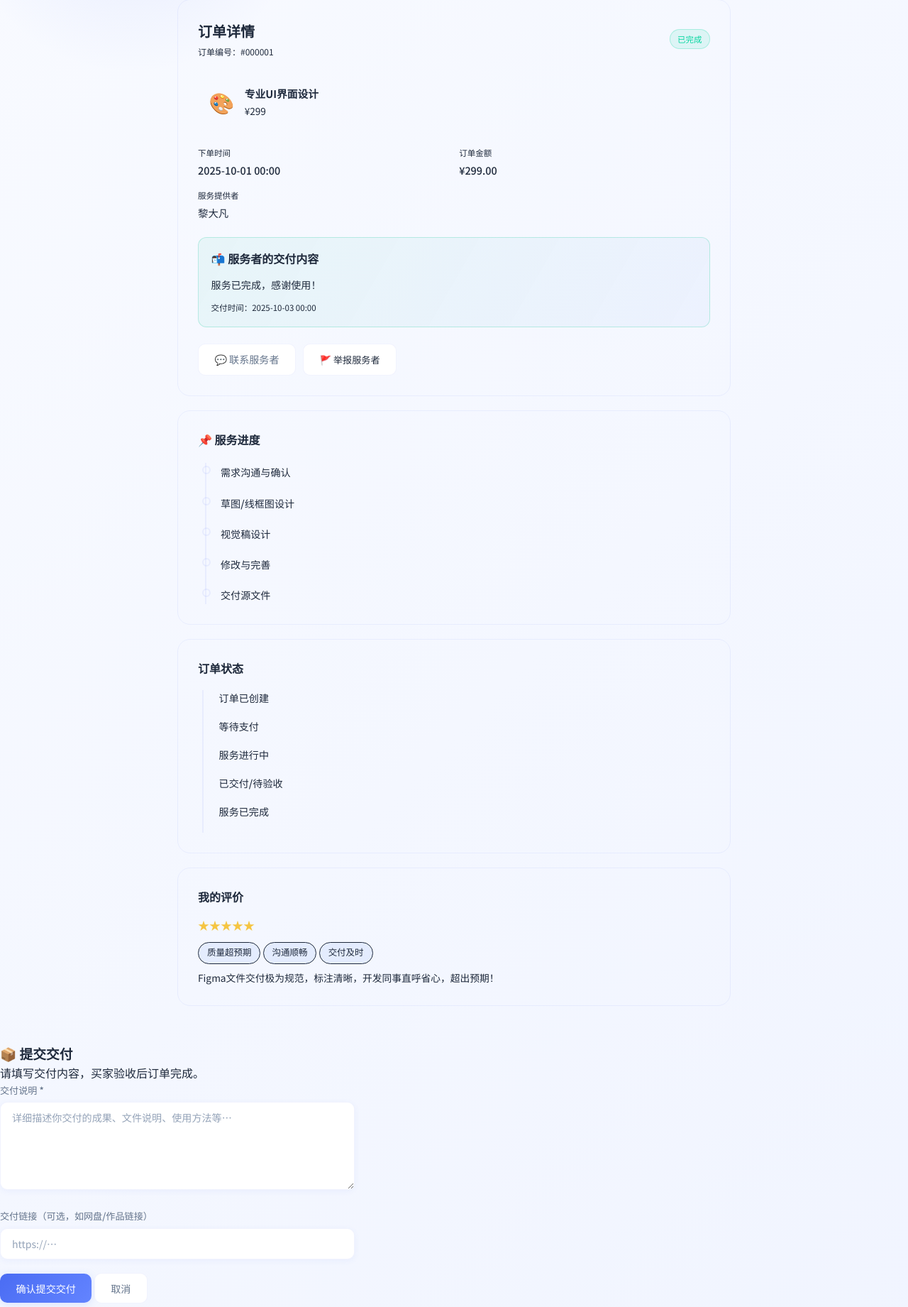
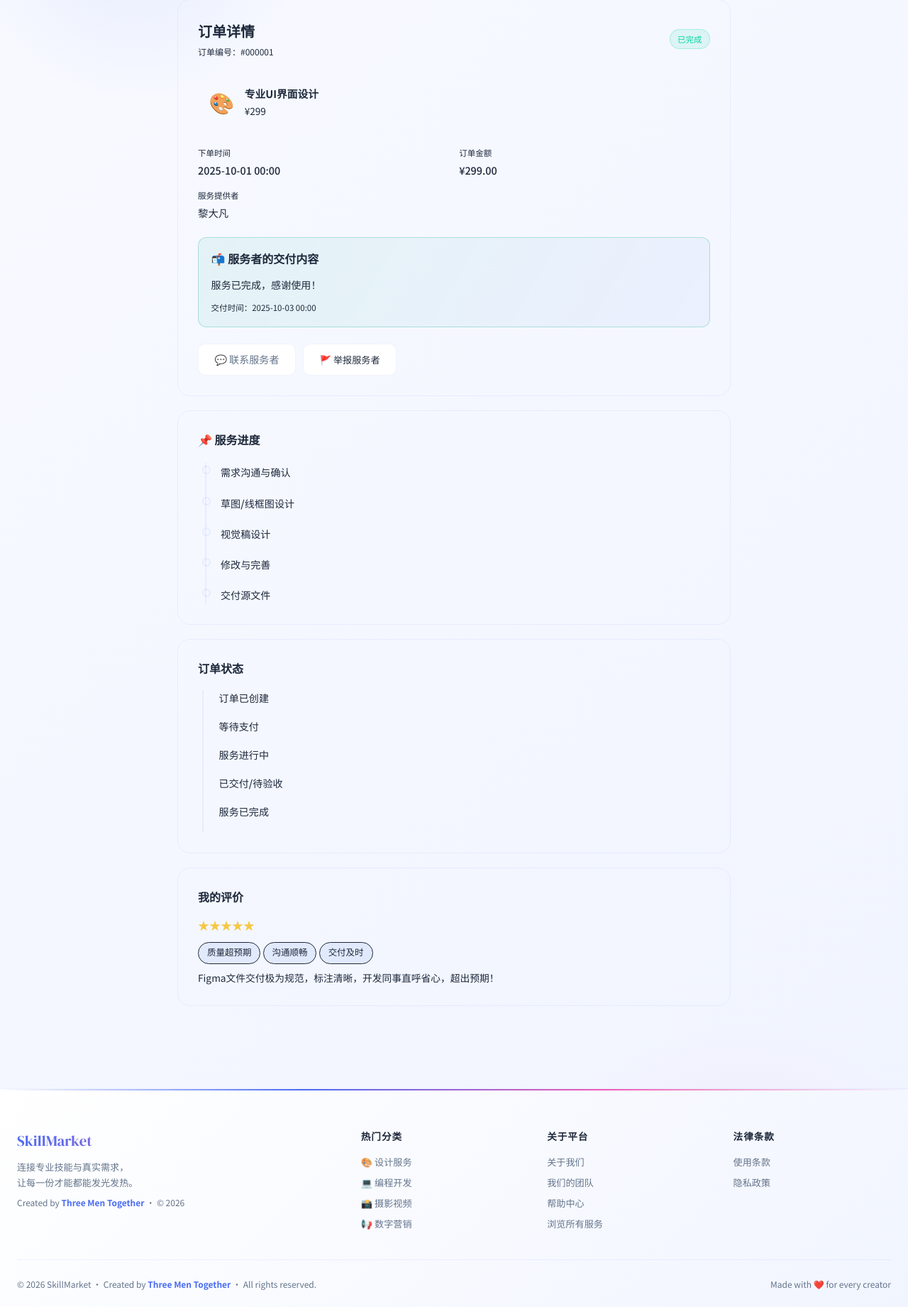
Before and after one commit to SKILLMARKET-MAKER/Skill-Market-ProMax, a Flask app: page /order/1 in a window 1280 px wide; the page is wider, and only the part inside the window is pictured. Shown: the part 157-1998 px from the top of that part at 71% size. After the commit the page ends 1974 px from the top of that part, so only its background shows below. Run offline with Flask 3, Linux system fonts and the light colour scheme; a user stored in the database is signed in.

Commit message:
Update order_detail.html

```diff
--- a/templates/order_detail.html
+++ b/templates/order_detail.html
@@ -11,9 +11,9 @@
 .ocard{background:var(--card);border:1px solid var(--border);border-radius:var(--r-lg);padding:1.75rem;margin-bottom:1.25rem}
 .oh{display:flex;align-items:center;justify-content:space-between;margin-bottom:1.4rem;flex-wrap:wrap;gap:.75rem}
 .oid{font-size:.75rem;color:var(--text3);margin-top:.2rem}
-.sref{display:flex;align-items:center;gap:.9rem;padding:.9rem;background:var(--bg3);border-radius:10px;margin-bottom:1.4rem;transition:.2s;border:1px solid transparent}
-.sref:hover{border-color:rgba(91,141,239,.25)}
-.sref-ic{font-size:1.8rem}.sref-t{font-weight:600;font-size:.92rem}.sref-p{color:var(--B);font-size:.85rem;margin-top:.2rem}
+.sref{display:flex;align-items:center;gap:.9rem;padding:.9rem;background:var(--bg2);border-radius:10px;margin-bottom:1.4rem;transition:.2s;border:1px solid transparent;text-decoration:none}
+.sref:hover{border-color:rgba(74,120,229,.25)}
+.sref-ic{font-size:1.8rem}.sref-t{font-weight:600;font-size:.92rem;color:var(--text)}.sref-p{color:var(--B);font-size:.85rem;margin-top:.2rem}
 .ig{display:grid;grid-template-columns:1fr 1fr;gap:.9rem;margin-bottom:1.4rem}
 .ii .il{font-size:.72rem;color:var(--text3);margin-bottom:.25rem}.ii .iv{font-size:.9rem;font-weight:500}
 .acts{display:flex;gap:.65rem;flex-wrap:wrap}
@@ -22,26 +22,38 @@
 .step-row{position:relative;padding-bottom:1.1rem}
 .step-row:last-child{padding-bottom:0}
 .step-dot{position:absolute;left:-1.65rem;top:4px;width:12px;height:12px;border-radius:50%;background:var(--bg3);border:2px solid var(--border);transition:.3s}
-.step-row.done .step-dot{background:var(--C);border-color:var(--C);box-shadow:0 0 0 3px rgba(62,207,170,.2)}
-.step-row.active .step-dot{background:var(--A);border-color:var(--A);box-shadow:0 0 0 4px rgba(91,141,239,.22)}
+.step-row.done .step-dot{background:var(--C);border-color:var(--C);box-shadow:0 0 0 3px rgba(24,180,142,.2)}
+.step-row.active .step-dot{background:var(--A);border-color:var(--A);box-shadow:0 0 0 4px rgba(74,120,229,.22)}
 .step-name{font-size:.88rem;font-weight:500}.step-tag{font-size:.7rem;margin-left:.5rem;padding:.1rem .4rem;border-radius:20px}
 .star-row{display:flex;gap:.35rem;margin-bottom:.9rem}
 .sb{font-size:1.45rem;cursor:pointer;color:var(--border);transition:.15s}.sb.on{color:#f5c542}
-.rev-form{background:var(--bg3);border-radius:12px;padding:1.1rem}
+.rev-form{background:var(--bg2);border-radius:12px;padding:1.1rem}
 .tag-chip{display:inline-flex;align-items:center;gap:.3rem;padding:.3rem .75rem;border-radius:20px;font-size:.78rem;cursor:pointer;border:1px solid var(--border);color:var(--text2);transition:.2s;margin:.2rem .2rem 0 0}
-.tag-chip.on{border-color:var(--A);color:var(--A);background:rgba(91,141,239,.1)}
+.tag-chip.on{border-color:var(--A);color:var(--A);background:rgba(74,120,229,.1)}
 /* 交付物卡片 */
-.deliver-card{background:linear-gradient(120deg,rgba(62,207,170,.08),rgba(91,141,239,.05));border:1px solid rgba(62,207,170,.3);border-radius:12px;padding:1.1rem;margin-bottom:1.4rem}
+.deliver-card{background:linear-gradient(120deg,rgba(24,180,142,.08),rgba(74,120,229,.05));border:1px solid rgba(24,180,142,.3);border-radius:12px;padding:1.1rem;margin-bottom:1.4rem}
 .deliver-card .dc-hd{display:flex;align-items:center;gap:.5rem;font-weight:600;margin-bottom:.75rem;color:var(--C)}
 .deliver-card .dc-note{font-size:.88rem;color:var(--text2);line-height:1.7;white-space:pre-wrap;word-break:break-word}
 .deliver-card .dc-link{display:inline-flex;align-items:center;gap:.35rem;margin-top:.65rem;font-size:.83rem;color:var(--A);text-decoration:underline;text-underline-offset:3px}
 /* 验收提示 */
-.confirm-hint{background:rgba(245,197,66,.1);border:1px solid rgba(245,197,66,.3);border-radius:10px;padding:.85rem 1.1rem;margin-bottom:1.4rem;font-size:.85rem;display:flex;align-items:flex-start;gap:.6rem}
+.confirm-hint{background:rgba(245,158,11,.08);border:1px solid rgba(245,158,11,.25);border-radius:10px;padding:.85rem 1.1rem;margin-bottom:1.4rem;font-size:.85rem;display:flex;align-items:flex-start;gap:.6rem;color:#92400e}
+
+/* ═══ 弹窗（修复：此前缺失此CSS导致不居中）═══ */
+.modal-bg{position:fixed;inset:0;background:rgba(0,0,0,.55);backdrop-filter:blur(6px);-webkit-backdrop-filter:blur(6px);z-index:500;display:none;align-items:center;justify-content:center;padding:1rem}
+.modal-bg.on{display:flex;animation:fadeIn .2s ease}
+@keyframes fadeIn{from{opacity:0}to{opacity:1}}
+.modal{background:var(--card);border:1px solid var(--border);border-radius:var(--r-lg);padding:1.85rem;max-width:500px;width:100%;animation:slideUp .22s ease;box-shadow:0 20px 60px rgba(0,0,0,.2);max-height:90vh;overflow-y:auto}
+@keyframes slideUp{from{transform:translateY(22px);opacity:0}to{transform:translateY(0);opacity:1}}
+.modal h3{font-size:1.1rem;font-weight:700;margin-bottom:.4rem}
+.modal > p{color:var(--text2);font-size:.86rem;margin-bottom:1.35rem}
+.modal-acts{display:flex;gap:.65rem}
 </style>
 {% endblock %}
 {% block content %}
 <div class="wrap">
   <div class="od-wrap">
+
+    <!-- 订单主信息卡片 -->
     <div class="ocard">
       <div class="oh">
         <div>
@@ -59,14 +71,12 @@
       </div>
 
       {% if order.service %}
-      <a href="/service/{{ order.service.id }}">
-        <div class="sref">
+      <a href="/service/{{ order.service.id }}" class="sref">
         {% set ic={'设计':'🎨','编程':'💻','摄影':'📸','语言':'🌐','营销':'📢','其他':'⭐'} %}
         <span class="sref-ic">{{ ic.get(order.service.category,'⭐') }}</span>
         <div>
           <div class="sref-t">{{ order.service.title }}</div>
           <div class="sref-p">¥{{ "%.0f"|format(order.price) }}{% if order.service.price_type=='hourly' %} · {{ order.hours }}小时{% endif %}</div>
-          </div>
         </div>
       </a>
       {% endif %}
@@ -78,7 +88,7 @@
         {% if order.note %}<div class="ii" style="grid-column:1/-1"><div class="il">买家备注</div><div class="iv" style="font-size:.82rem;color:var(--text2)">{{ order.note }}</div></div>{% endif %}
       </div>
 
-      {# ── 交付物展示（服务者已交付后显示给买家）──────────────── #}
+      <!-- 交付物展示 -->
       {% if order.status in ['delivered','completed'] and order.deliver_note %}
       <div class="deliver-card">
         <div class="dc-hd">📬 服务者的交付内容</div>
@@ -92,7 +102,7 @@
       </div>
       {% endif %}
 
-      {# ── 待验收时的操作提示 ────────────────────────────────── #}
+      <!-- 待验收提示 -->
       {% if order.status=='delivered' and order.user_id==current_user.id %}
       <div class="confirm-hint">
         <span>💡</span>
@@ -112,7 +122,8 @@
           <button class="btn btn-p" onclick="document.getElementById('deliverModal').classList.add('on')">📦 提交交付</button>
         {% endif %}
         {% if order.status=='delivered' and order.user_id==current_user.id %}
-          <button class="btn btn-ok" onclick="doAct('/order/{{ order.id }}/complete','确认验收并完成订单？完成后将无法撤销。')">✅ 确认验收</button>
+          <!-- 确认验收后弹出评价框 -->
+          <button class="btn btn-ok" onclick="completeAndReview()">✅ 确认验收</button>
         {% endif %}
         {% if order.status=='paid' and not is_provider %}
           <button class="btn btn-d" onclick="doAct('/order/{{ order.id }}/cancel','确认取消订单？')">取消订单</button>
@@ -126,6 +137,7 @@
       </div>
     </div>
 
+    <!-- 服务进度 -->
     {% if steps %}
     <div class="ocard">
       <div style="font-weight:600;margin-bottom:1.25rem">📌 服务进度</div>
@@ -138,8 +150,8 @@
           <div class="step-dot"></div>
           <div>
             <span class="step-name">{{ step }}</span>
-            {% if done %}<span class="step-tag" style="background:rgba(62,207,170,.15);color:var(--C)">已完成</span>
-            {% elif active %}<span class="step-tag" style="background:rgba(91,141,239,.15);color:var(--A)">进行中</span>{% endif %}
+            {% if done %}<span class="step-tag" style="background:rgba(24,180,142,.12);color:var(--C)">已完成</span>
+            {% elif active %}<span class="step-tag" style="background:rgba(74,120,229,.12);color:var(--A)">进行中</span>{% endif %}
           </div>
         </div>
         {% endfor %}
@@ -150,6 +162,7 @@
     </div>
     {% endif %}
 
+    <!-- 订单状态时间线 -->
     <div class="ocard">
       <div style="font-weight:600;margin-bottom:1.1rem">订单状态</div>
       <div style="position:relative;padding-left:1.85rem">
@@ -168,19 +181,17 @@
       </div>
     </div>
 
-    {# ── 评价区块（已完成订单）──────────────────────────────── #}
+    <!-- 评价区块（已完成订单） -->
     {% if order.status=='completed' %}
     <div class="ocard">
       {% if order.review %}
-        {# 已评价：显示评价内容 #}
         <div style="font-weight:600;margin-bottom:.9rem">我的评价</div>
-        <div style="display:flex;gap:.4rem;margin-bottom:.45rem;color:#f5c542">{{ '★'*order.review.rating }}{{ '☆'*(5-order.review.rating) }}</div>
+        <div style="display:flex;gap:.4rem;margin-bottom:.45rem;color:#f5c742">{{ '★'*order.review.rating }}{{ '☆'*(5-order.review.rating) }}</div>
         {% if order.review.tags %}
         <div style="margin-bottom:.5rem">{% for t in order.review.tags.split(',') if t.strip() %}<span class="tag-chip on">{{ t.strip() }}</span>{% endfor %}</div>
         {% endif %}
         <p style="color:var(--text2);font-size:.86rem">{{ order.review.comment or '（无文字评价）' }}</p>
       {% elif order.user_id==current_user.id %}
-        {# 未评价买家：显示评价表单 #}
         <div style="font-weight:600;margin-bottom:.9rem">📝 评价此服务</div>
         <form method="POST" action="/order/{{ order.id }}/review" class="rev-form">
           <div class="fg">
@@ -205,7 +216,6 @@
           <button type="submit" class="btn btn-p">提交评价</button>
         </form>
       {% else %}
-        {# 卖家视角：显示买家评价（如果有） #}
         <div style="font-weight:600;margin-bottom:.9rem">买家评价</div>
         <p style="color:var(--text3);font-size:.86rem">买家暂未留下评价。</p>
       {% endif %}
@@ -215,46 +225,125 @@
   </div>
 </div>
 
-{# ── 提交交付弹窗 ──────────────────────────────────────────── #}
+<!-- ═══ 提交交付弹窗（修复：加入了缺失的 modal-bg CSS 后现在居中显示）═══ -->
 <div class="modal-bg" id="deliverModal">
-  <div class="modal" style="max-width:500px">
+  <div class="modal">
     <h3>📦 提交交付</h3>
     <p>请填写交付内容，买家验收后订单完成。</p>
-    <form id="deliverForm">
     <div class="fg">
       <label class="fl-label">交付说明 <span style="color:var(--B)">*</span></label>
-        <textarea name="note" id="deliverNote" class="fc" rows="5"
+      <textarea id="deliverNote" class="fc" rows="5"
         placeholder="详细描述你交付的成果、文件说明、使用方法等…" maxlength="1000"></textarea>
     </div>
     <div class="fg">
       <label class="fl-label">交付链接（可选，如网盘/作品链接）</label>
-        <input type="text" name="link" id="deliverLink" class="fc" placeholder="https://…">
+      <input type="text" id="deliverLink" class="fc" placeholder="https://…">
     </div>
     <div class="modal-acts">
-        <button type="button" class="btn btn-p" style="flex:1" onclick="submitDeliver()">确认提交交付</button>
-        <button type="button" class="btn btn-s" onclick="document.getElementById('deliverModal').classList.remove('on')">取消</button>
+      <button class="btn btn-p" style="flex:1" onclick="submitDeliver()">确认提交交付</button>
+      <button class="btn btn-s" onclick="document.getElementById('deliverModal').classList.remove('on')">取消</button>
+    </div>
+  </div>
+</div>
+
+<!-- ═══ 确认验收后弹出评价框 ═══ -->
+<div class="modal-bg" id="reviewModal">
+  <div class="modal">
+    <h3>🎉 验收成功！来评价一下吧</h3>
+    <p>你的评价对其他买家很有帮助，也能激励服务者继续提供优质服务。</p>
+    <form method="POST" action="/order/{{ order.id }}/review">
+      <div class="fg">
+        <label class="fl-label">评分</label>
+        <div class="star-row">
+          {% for i in range(1,6) %}
+          <span class="sb2" data-v="{{ i }}" onclick="setR2({{ i }})">★</span>
+          {% endfor %}
+        </div>
+        <input type="hidden" name="rating" id="ri2" value="5">
+      </div>
+      <div class="fg">
+        <label class="fl-label">快捷标签（可多选）</label>
+        <div>
+          {% for tag in ['沟通顺畅','交付及时','质量超预期','专业度高','性价比高','态度友好','如实描述'] %}
+          <label class="tag-chip" id="tc2_{{ loop.index }}">
+            <input type="checkbox" name="tags" value="{{ tag }}" style="display:none" onchange="toggleTag2(this,{{ loop.index }})">{{ tag }}
+          </label>
+          {% endfor %}
+        </div>
+      </div>
+      <div class="fg">
+        <label class="fl-label">评价内容（可选）</label>
+        <textarea name="comment" class="fc" rows="3" placeholder="分享你的使用体验…"></textarea>
+      </div>
+      <div class="modal-acts">
+        <button type="submit" class="btn btn-p" style="flex:1">提交评价</button>
+        <button type="button" class="btn btn-s" onclick="skipReview()">跳过，稍后评价</button>
       </div>
     </form>
   </div>
 </div>
 
 <script>
+// 评分交互
 function setR(n){
   document.getElementById('ri').value=n;
   document.querySelectorAll('.sb').forEach((s,i)=>s.classList.toggle('on',i<n));
 }
-setR(5);
+function setR2(n){
+  document.getElementById('ri2').value=n;
+  document.querySelectorAll('.sb2').forEach((s,i)=>s.classList.toggle('on',i<n));
+}
+setR(5); setR2(5);
+
+// 初始化 .sb2 颜色
+document.querySelectorAll('.sb2').forEach(s=>{
+  s.style.cssText='font-size:1.45rem;cursor:pointer;color:var(--border);transition:.15s';
+});
+function setR2(n){
+  document.getElementById('ri2').value=n;
+  document.querySelectorAll('.sb2').forEach((s,i)=>{
+    s.style.color=i<n?'#f5c742':'var(--border)';
+  });
+}
+setR2(5);
 
 function toggleTag(cb,idx){
   document.getElementById('tc_'+idx).classList.toggle('on',cb.checked);
 }
+function toggleTag2(cb,idx){
+  document.getElementById('tc2_'+idx).classList.toggle('on',cb.checked);
+}
 
+// 普通操作
 async function doAct(url,msg){
   if(!confirm(msg))return;
   const r=await fetch(url,{method:'POST'});
   const d=await r.json();
+  if(d.ok){
     alert(d.msg);
-  if(d.ok)location.reload();
+    location.reload();
+  } else {
+    alert(d.msg||'操作失败');
+  }
+}
+
+// 确认验收 → 弹出评价框
+async function completeAndReview(){
+  if(!confirm('确认验收并完成订单？完成后将无法撤销。'))return;
+  const r=await fetch('/order/{{ order.id }}/complete',{method:'POST'});
+  const d=await r.json();
+  if(d.ok){
+    // 验收成功后弹出评价框
+    document.getElementById('reviewModal').classList.add('on');
+  } else {
+    alert(d.msg||'操作失败');
+  }
+}
+
+// 跳过评价直接刷新
+function skipReview(){
+  document.getElementById('reviewModal').classList.remove('on');
+  location.reload();
 }
 
 function setStep(idx){
@@ -263,12 +352,14 @@ function setStep(idx){
   fetch('/order/{{ order.id }}/step',{method:'POST',body:fd}).then(r=>r.json()).then(()=>location.reload());
 }
 
-// 关闭弹窗点击背景
-document.getElementById('deliverModal')?.addEventListener('click',e=>{
+// 点背景关闭弹窗
+['deliverModal','reviewModal'].forEach(id=>{
+  document.getElementById(id)?.addEventListener('click',e=>{
     if(e.target===e.currentTarget)e.currentTarget.classList.remove('on');
   });
+});
 
-// 提交交付（带交付说明）
+// 提交交付
 async function submitDeliver(){
   const note=document.getElementById('deliverNote').value.trim();
   const link=document.getElementById('deliverLink').value.trim();
```
Lines whose indentation alone changed are shown as unchanged.
